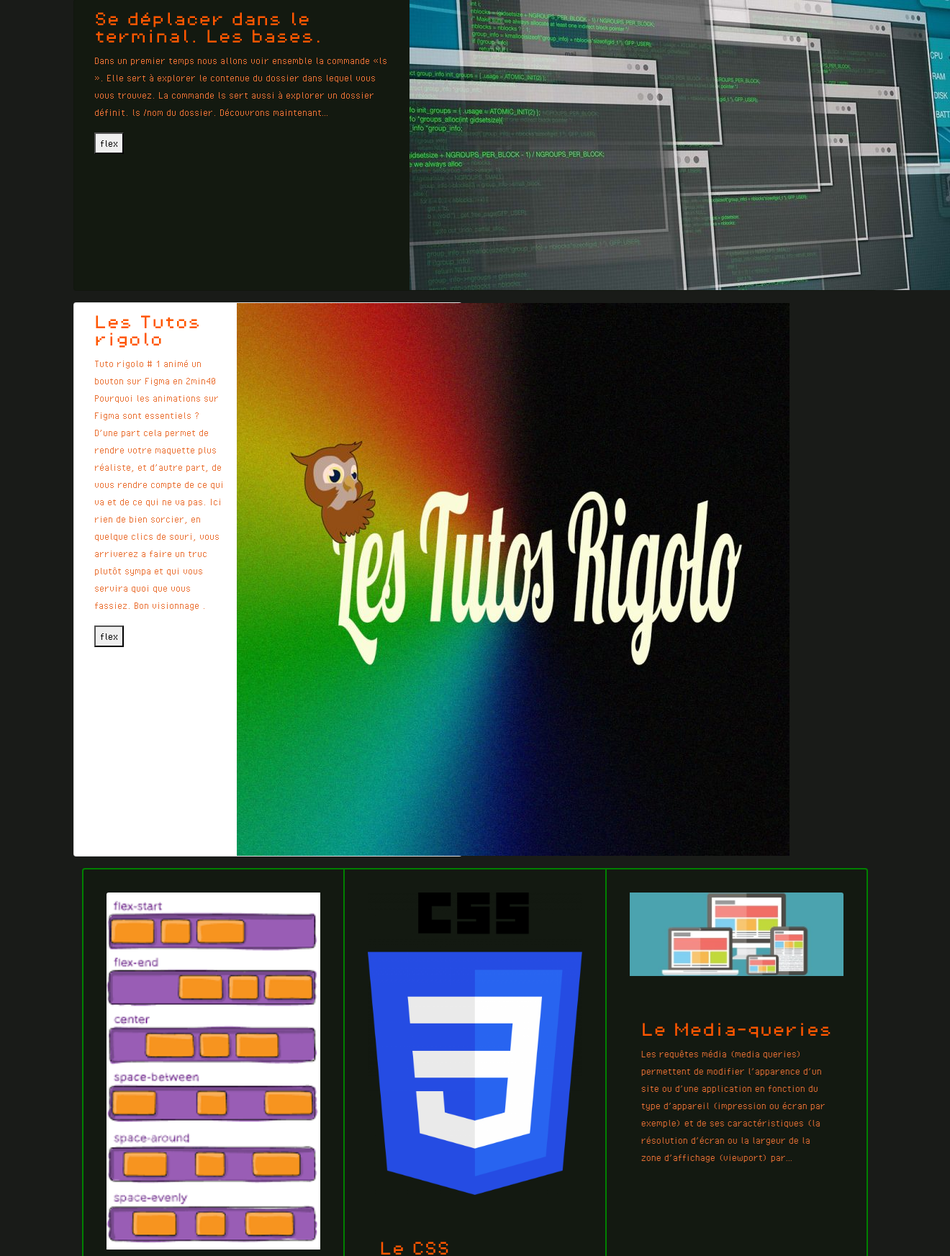
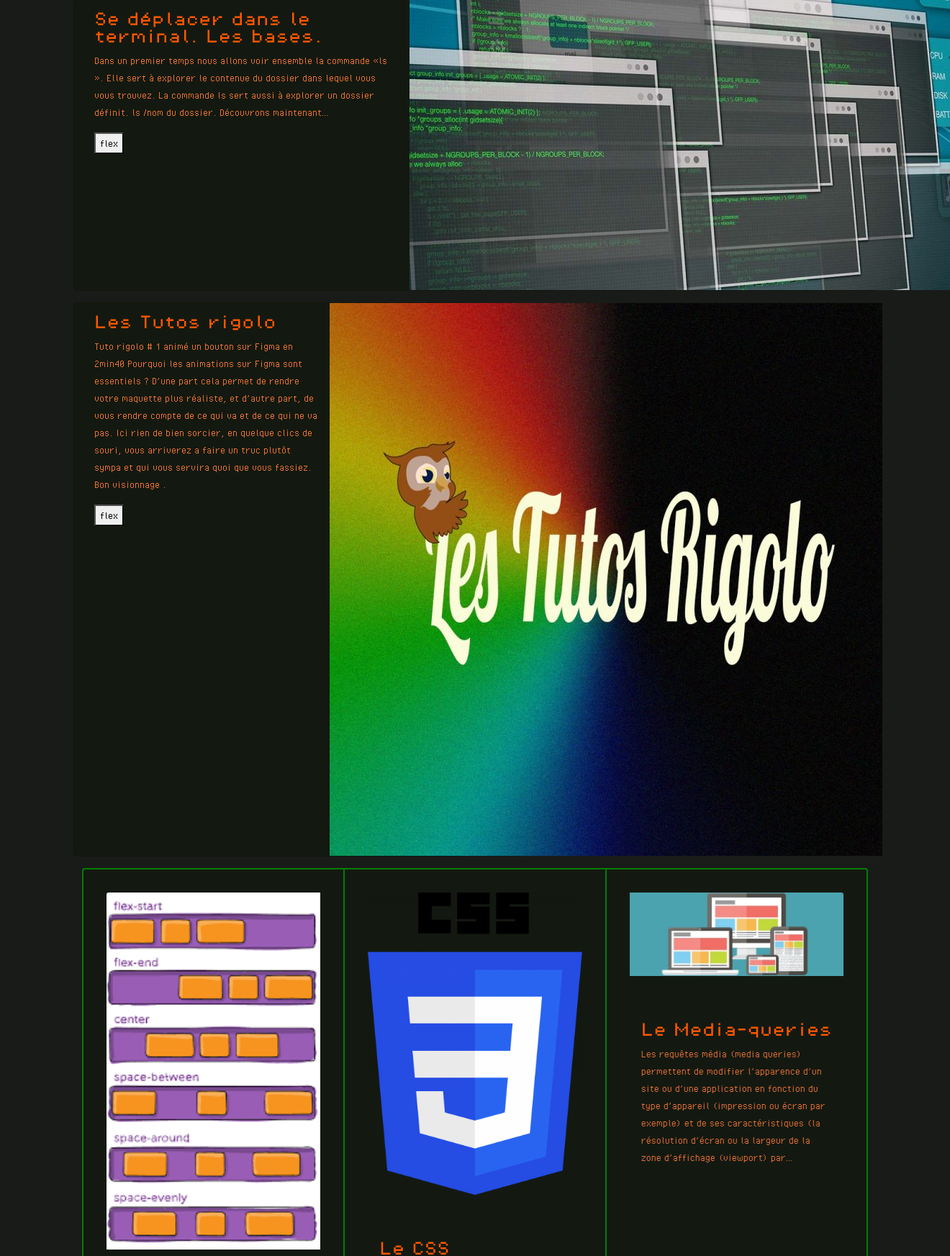
Before and after one commit to Adrien-Ray/visualtgr, a PHP site: page / in a window 1320 px wide; the page is wider, and only the part inside the window is pictured. Shown: the part 741-2486 px from the top of that part at 72% size. Run offline with PHP 8.4, Linux system fonts and the light colour scheme.

Commit message:
pour adrien

```diff
--- a/assets/styles/main.css
+++ b/assets/styles/main.css
@@ -30,13 +30,17 @@
 .card-body-child {
   background-color: #131910;
 }
-.cardVertical{
+.cardVertical {
   background-color: #131911;
   border: 2px solid green;
-  padding:2rem;
+  padding: 2rem;
   min-width: 300px;
 }
-.cardVertical img{
-  max-width:400px;
+.cardVertical img {
+  max-width: 400px;
   margin-bottom: 3em;
 }
+
+.card-img {
+  margin-left: 2rem;
+}
--- a/pages/index.php
+++ b/pages/index.php
@@ -52,9 +52,9 @@
     <!-- troième section -->
     <div class="container-fluid">
         <div class="row">
-            <div class="card mb-3  " style="max-width: 540px;">
+            <div class="card mb-3 card-body-child " style="max-width: 540px;">
                 <div class="row g-0 ">
-                    <div class="col-md-5 ">
+                    <div class="col-md-8 ">
                         <div class="card-body ">
 
 
@@ -74,7 +74,7 @@
                                 </button>
                         </div>
                     </div>
-                    <div class="col-md-7 ">
+                    <div class="col-md-4 ">
 
                         <img src="../assets/images/image-3.jpg" alt="image-3.jpg">
 
```
Lines whose indentation alone changed are shown as unchanged.
